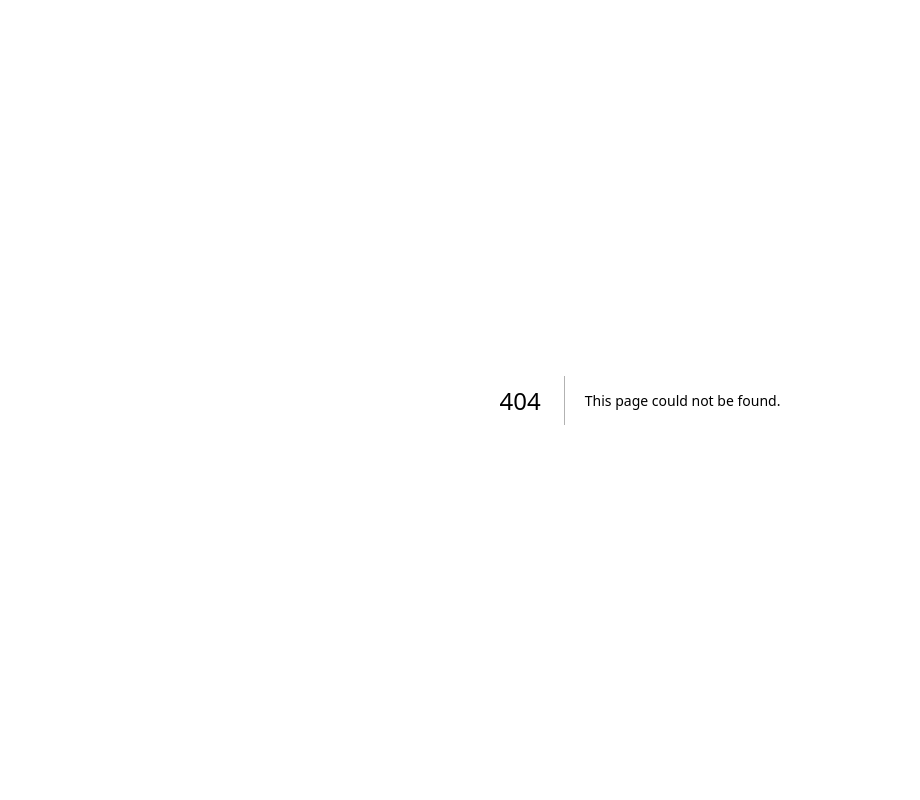
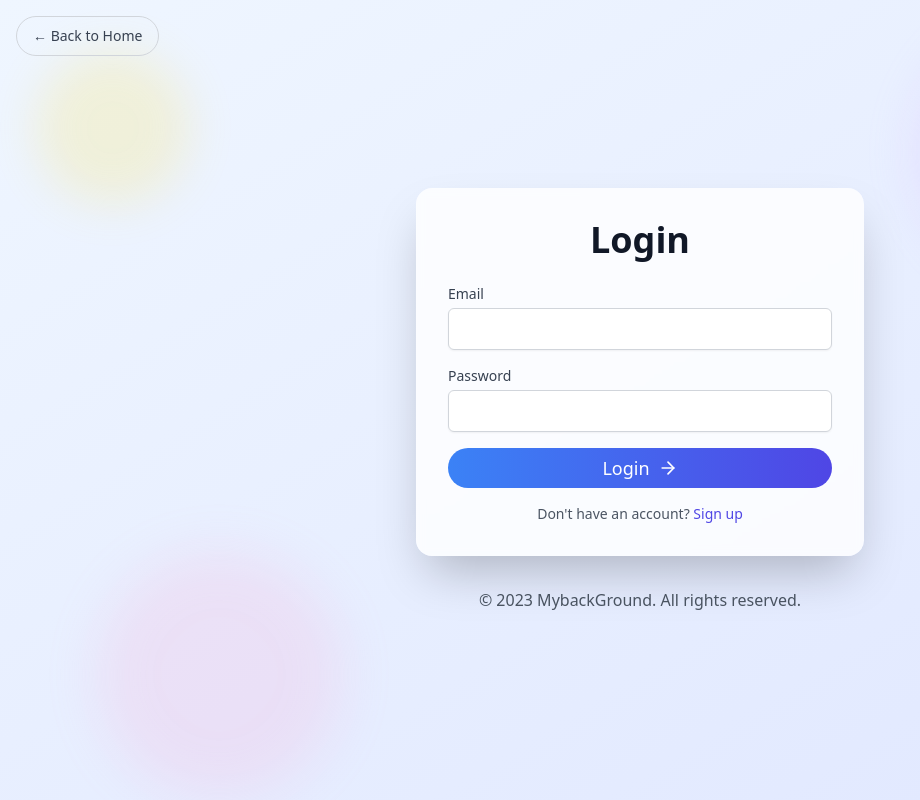
Before and after one commit to NobuhiroYokota/MyBackground, a Next.js app in the folder frontend/: page /logIn in a window 1280 px wide. Before the commit this address had no page. Shown: the whole page, without its empty margins (0-920 px from the left). Built offline with nearby package versions, Linux system fonts and the light colour scheme.

Commit message:
loginのui実装

```diff
--- /dev/null
+++ b/frontend/src/app/logIn/page.tsx
@@ -0,0 +1,76 @@
+'use client'
+
+import { useState } from 'react'
+import { ArrowRight } from 'lucide-react'
+import { Button } from "@/components/ui/button"
+import Link from 'next/link'
+
+const Login = () => {
+  const [email, setEmail] = useState('')
+  const [password, setPassword] = useState('')
+  const [message, setMessage] = useState('')
+
+  const handleSubmit = async (e: React.FormEvent) => {
+    e.preventDefault()
+    // Here you would typically handle the login logic
+    // For now, we'll just set a message
+    setMessage('Login functionality not implemented yet')
+  }
+
+  return (
+    <div className="min-h-screen bg-gradient-to-br from-blue-50 to-indigo-100 flex flex-col items-center justify-center p-4 relative overflow-hidden">
+      <Link href="/" className="absolute top-4 left-4 z-10">
+        <Button variant="outline" className="text-sm px-4 py-2 rounded-full border border-gray-300 text-gray-700 hover:bg-gray-100 transition-all duration-300 ease-in-out">
+          ← Back to Home
+        </Button>
+      </Link>
+      <div className="absolute inset-0 opacity-20">
+        <div className="absolute top-10 left-10 w-40 h-40 bg-yellow-300 rounded-full mix-blend-multiply filter blur-xl animate-blob"></div>
+        <div className="absolute top-0 right-20 w-72 h-72 bg-purple-300 rounded-full mix-blend-multiply filter blur-xl animate-blob animation-delay-2000"></div>
+        <div className="absolute -bottom-8 left-20 w-56 h-56 bg-pink-300 rounded-full mix-blend-multiply filter blur-xl animate-blob animation-delay-4000"></div>
+      </div>
+      <main className="text-center z-10 bg-white bg-opacity-80 p-8 rounded-2xl shadow-2xl backdrop-blur-sm w-full max-w-md">
+        <h1 className="text-4xl font-bold text-gray-900 mb-6">Login</h1>
+        <form onSubmit={handleSubmit} className="space-y-4">
+          <div>
+            <label htmlFor="email" className="block text-left text-sm font-medium text-gray-700">Email</label>
+            <input
+              id="email"
+              type="email"
+              value={email}
+              onChange={(e) => setEmail(e.target.value)}
+              required
+              className="mt-1 block w-full px-3 py-2 bg-white border border-gray-300 rounded-md shadow-sm focus:outline-none focus:ring-indigo-500 focus:border-indigo-500"
+            />
+          </div>
+          <div>
+            <label htmlFor="password" className="block text-left text-sm font-medium text-gray-700">Password</label>
+            <input
+              id="password"
+              type="password"
+              value={password}
+              onChange={(e) => setPassword(e.target.value)}
+              required
+              className="mt-1 block w-full px-3 py-2 bg-white border border-gray-300 rounded-md shadow-sm focus:outline-none focus:ring-indigo-500 focus:border-indigo-500"
+            />
+          </div>
+          <Button type="submit" className="text-white w-full bg-gradient-to-r from-blue-500 to-indigo-600 hover:from-blue-600 hover:to-indigo-700 text-lg px-6 py-3 rounded-full transition-all duration-300 ease-in-out transform hover:scale-105">
+            Login <ArrowRight className="ml-2 h-5 w-5" />
+          </Button>
+        </form>
+        {message && <p className="mt-4 text-center text-green-500">{message}</p>}
+        <p className="mt-4 text-sm text-gray-600">
+          Don't have an account?{' '}
+          <Link href="/signUp" className="text-indigo-600 hover:text-indigo-500">
+            Sign up
+          </Link>
+        </p>
+      </main>
+      <footer className="mt-8 text-gray-600">
+        © 2023 MybackGround. All rights reserved.
+      </footer>
+    </div>
+  )
+}
+
+export default Login
--- a/frontend/src/app/page.tsx
+++ b/frontend/src/app/page.tsx
@@ -21,7 +21,7 @@ export default function LandingPage() {
             <Link href="/signup">Create Account <ArrowRight className="ml-2 h-5 w-5" /></Link>
           </Button>
           <Button variant="outline" asChild className="text-lg px-6 py-3 rounded-full border-2 border-indigo-500 text-indigo-500 hover:bg-indigo-50 transition-all duration-300 ease-in-out">
-            <Link href="/login">Login</Link>
+            <Link href="/logIn">Login</Link>
           </Button>
         </div>
       </main>
--- a/frontend/src/app/signup/page.tsx
+++ b/frontend/src/app/signUp/page.tsx
@@ -3,8 +3,9 @@
 import { useState, useEffect } from 'react'
 import { ArrowRight } from 'lucide-react'
 import { Button } from "@/components/ui/button"
+import Link from 'next/link'
 
-const Signup = () => {
+const SignUp = () => {
   const [username, setUsername] = useState('')
   const [password, setPassword] = useState('')
   const [email, setEmail] = useState('')
@@ -69,6 +70,11 @@ const Signup = () => {
 
   return (
     <div className="min-h-screen bg-gradient-to-br from-blue-50 to-indigo-100 flex flex-col items-center justify-center p-4 relative overflow-hidden">
+      <Link href="/" className="absolute top-4 left-4 z-10">
+        <Button variant="outline" className="text-sm px-4 py-2 rounded-full border border-gray-300 text-gray-700 hover:bg-gray-100 transition-all duration-300 ease-in-out">
+          ← Back to Home
+        </Button>
+      </Link>
       <div className="absolute inset-0 opacity-20">
         <div className="absolute top-10 left-10 w-40 h-40 bg-yellow-300 rounded-full mix-blend-multiply filter blur-xl animate-blob"></div>
         <div className="absolute top-0 right-20 w-72 h-72 bg-purple-300 rounded-full mix-blend-multiply filter blur-xl animate-blob animation-delay-2000"></div>
@@ -157,4 +163,4 @@ const Signup = () => {
   )
 }
 
-export default Signup
+export default SignUp
```
Also changed, not shown: frontend/src/app/login/page.tsx (deleted).
